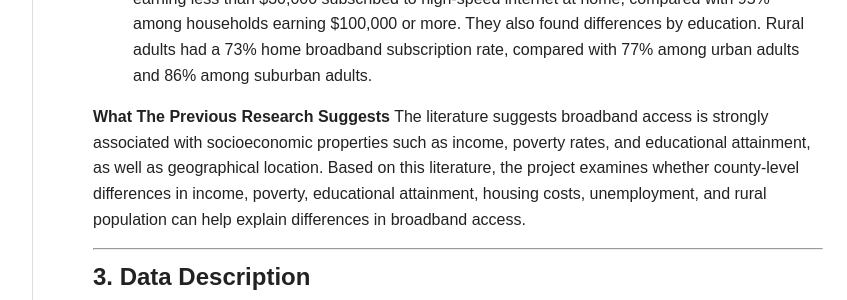
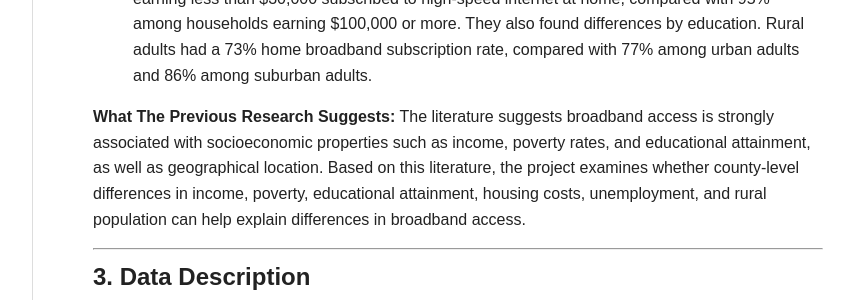
Before and after one commit to SrPat115/Data-Science-Portfolio, a Jekyll site: the page built from projects/broadband-access.md, in a window 1280 px wide and 900 px high, scrolled down 1726 px. Shown: the part 152-452 px from the top of the window, without its empty margins (243-1090 px from the left). Built offline with Jekyll 4.4.1, drawn with Linux system fonts in a browser that asks for light colours; our own code applies the rules of GitHub Pages for plain Markdown files.

Commit message:
Revise section header and improve text clarity
Updated formatting and added emphasis to section headers.

```diff
--- a/projects/broadband-access.md
+++ b/projects/broadband-access.md
@@ -61,7 +61,7 @@ Pew Research Center. (2024, January 31). Americans’ use of mobile technology a
 
 - Pew Research Center conducted a 2023 survey that found that 57% of adults in households earning less than $30,000 subscribed to high-speed internet at home, compared with 95% among households earning $100,000 or more. They also found differences by education. Rural adults had a 73% home broadband subscription rate, compared with 77% among urban adults and 86% among suburban adults.
 
-**What The Previous Research Suggests**
+**What The Previous Research Suggests:**
 The literature suggests broadband access is strongly associated with socioeconomic properties such as income, poverty rates, and educational attainment, as well as geographical location. Based on this literature, the project examines whether county-level differences in income, poverty, educational attainment, housing costs, unemployment, and rural population can help explain differences in broadband access.
 
 ---
```
